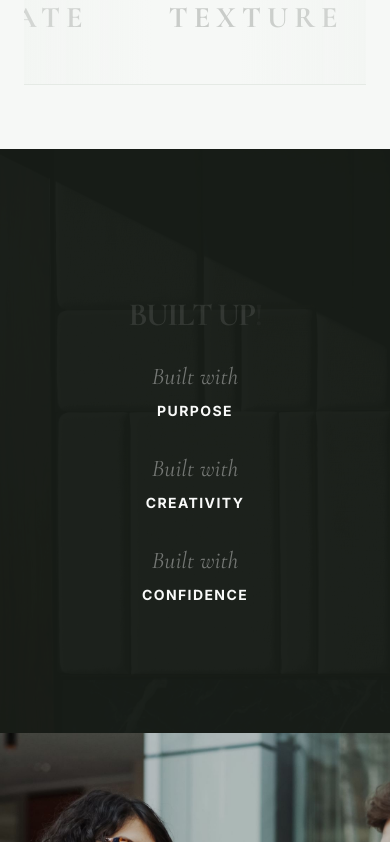
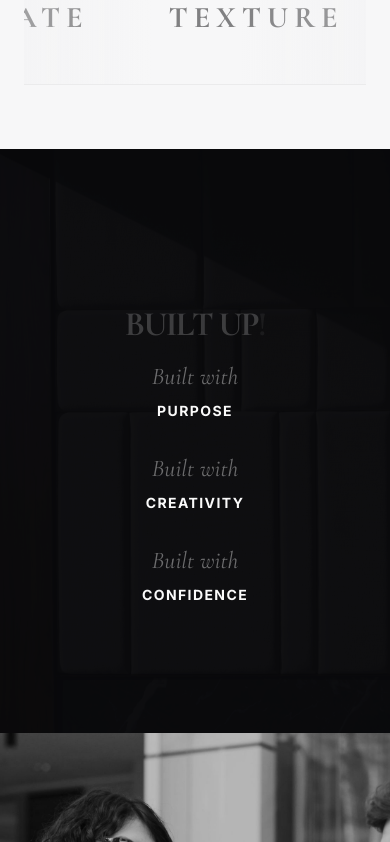
Before and after one commit to LucasMatthew1/Living-Stone-Resources--LLC, a React (Vite) app: page / in a window 390 px wide. Shown: the part 6953-7795 px from the top of the page. Built offline with nearby package versions, Linux system fonts and the light colour scheme.

Commit message:
Updated website theme to Noir

```diff
--- a/src/components/BrandStatement.tsx
+++ b/src/components/BrandStatement.tsx
@@ -24,20 +24,20 @@ export function BrandStatement() {
       gsap.fromTo(
         textRef.current,
         {
-          opacity: 0.1,
-          scale: 0.9,
-          y: 20,
+          opacity: 0.2,
+          scale: 0.95,
+          y: 30,
         },
         {
           opacity: 1,
           scale: 1,
           y: 0,
-          duration: 1,
-          ease: "power3.out",
+          duration: 1.2,
+          ease: "power2.out",
           scrollTrigger: {
             trigger: containerRef.current,
             start: "top 95%",
-            end: "bottom 20%",
+            end: "bottom 10%",
             scrub: 1,
           },
         }
--- a/src/components/ContactSections.tsx
+++ b/src/components/ContactSections.tsx
@@ -19,7 +19,7 @@ export function ContactCTA() {
         style={{ backgroundImage: `url('/assets/stone-texture.jpg')`, backgroundSize: 'cover' }}
       />
       {/* Readability Layer */}
-      <div className="absolute inset-0 bg-primary/40 pointer-events-none" />
+      <div className="absolute inset-0 bg-primary/60 pointer-events-none" />
 
       <Container className="relative z-10 text-center max-w-4xl">
         <motion.div
@@ -31,14 +31,14 @@ export function ContactCTA() {
           <h2 className="text-5xl md:text-7xl font-display font-bold mb-8 leading-tight">
             Ready to Get Built Up?
           </h2>
-          <p className="text-xl md:text-2xl font-display italic text-primary-foreground/70 mb-12 leading-relaxed">
+          <p className="text-xl md:text-2xl font-display italic text-primary-foreground/60 mb-12 leading-relaxed">
             Whether you're building a business, organizing your books, expressing your style, or exploring beauty solutions, Living Stone Resources is here to help.
           </p>
           <div className="flex flex-col sm:flex-row gap-6 justify-center">
-            <Button size="lg" className="bg-accent hover:bg-accent/90 text-accent-foreground h-14 px-10 text-sm uppercase tracking-widest font-bold" asChild>
+            <Button size="lg" className="bg-background text-foreground hover:bg-background/90 h-14 px-10 text-sm uppercase tracking-widest font-bold" asChild>
               <a href="/contact">Book a Session</a>
             </Button>
-            <Button variant="outline" size="lg" className="border-accent text-accent hover:bg-accent/5 h-14 px-10 text-sm uppercase tracking-widest font-bold" asChild>
+            <Button variant="outline" size="lg" className="border-primary-foreground text-primary-foreground hover:bg-primary-foreground/10 h-14 px-10 text-sm uppercase tracking-widest font-bold" asChild>
               <a href="/contact">Get in Touch</a>
             </Button>
           </div>
@@ -303,9 +303,9 @@ export function Footer() {
             />
           </a>
 
-          <div className="flex gap-8 text-sm font-sans font-bold uppercase tracking-widest text-foreground">
-            <a href="#" className="hover:text-accent transition-colors">Privacy Policy</a>
-            <a href="#" className="hover:text-accent transition-colors">Terms of Service</a>
+          <div className="flex gap-8 text-sm font-sans font-bold uppercase tracking-widest text-foreground/60">
+            <a href="#" className="hover:text-foreground transition-colors">Privacy Policy</a>
+            <a href="#" className="hover:text-foreground transition-colors">Terms of Service</a>
           </div>
 
           <p className="text-sm font-sans tracking-widest uppercase text-foreground/80">
--- a/src/components/EditorialSections.tsx
+++ b/src/components/EditorialSections.tsx
@@ -24,6 +24,7 @@ export function ClothingFeature() {
         const track = trackRef.current;
         if (!track) return;
 
+        // Add a buffer to prevent clipping off the left edge
         const distance = track.scrollWidth - window.innerWidth;
         gsap.to(track, {
           x: -distance,
@@ -49,16 +50,16 @@ export function ClothingFeature() {
     <section id="clothing" ref={horizontalRef} className="relative overflow-hidden bg-primary text-primary-foreground">
       <div
         ref={trackRef}
-        className="flex flex-col md:flex-row min-h-[100dvh] items-center px-6 md:px-[10vw] gap-12 md:gap-[10vw] w-full md:w-max py-24 md:py-0"
+        className="flex flex-col md:flex-row min-h-[100dvh] items-center px-12 md:px-[15vw] gap-12 md:gap-[15vw] w-full md:w-max py-24 md:py-0"
       >
         {/* Intro Slide */}
         <div className="flex-shrink-0 w-full md:w-[60vw] lg:w-[40vw] max-w-[calc(100vw-3rem)]">
-          <span className="text-background/80 text-xs font-sans font-bold tracking-[0.2em] uppercase mb-8 block">
+          <span className="text-primary-foreground/60 text-xs font-sans font-bold tracking-[0.2em] uppercase mb-8 block">
             Unique Woven Clothing
           </span>
           <h2 className="text-4xl md:text-7xl lg:text-8xl font-display font-bold mb-12 leading-[0.9]">
             Woven With <br />
-            <span className="italic font-normal serif text-background">Character.</span>
+            <span className="italic font-normal serif text-primary-foreground">Character.</span>
           </h2>
           <p className="text-lg md:text-xl text-primary-foreground/70 mb-12 leading-relaxed max-w-md">
             Discover unique woven clothing created for people who appreciate individuality, texture, craftsmanship, and style.
@@ -87,7 +88,7 @@ export function ClothingFeature() {
         </div>
 
         <div className="flex-shrink-0 w-full md:w-[60vw] md:pr-[10vw]">
-          <blockquote className="text-3xl md:text-4xl lg:text-5xl font-display italic leading-tight text-background">
+          <blockquote className="text-3xl md:text-4xl lg:text-5xl font-display italic leading-tight text-primary-foreground">
             "Clothing created for people who appreciate individuality and craftsmanship."
           </blockquote>
         </div>
--- a/src/components/FeatureSections.tsx
+++ b/src/components/FeatureSections.tsx
@@ -18,7 +18,7 @@ export function ConsultancyFeature() {
           <img
             src="/assets/business.jpg"
             alt="Professional Consultancy"
-            className="w-full h-full object-cover"
+            className="w-full h-full object-cover grayscale hover:grayscale-0 transition-all duration-1000"
           />
         </motion.div>
 
@@ -101,10 +101,10 @@ export function BookkeepingFeature() {
               <img
                 src="/assets/bookkeeping.jpg"
                 alt="Bookkeeping"
-                className="w-full h-full object-cover"
+                className="w-full h-full object-cover grayscale hover:grayscale-0 transition-all duration-1000"
               />
             </div>
-            {/* Decorative stone element */}
+            {/* Decorative element */}
             <div className="absolute -bottom-6 md:-bottom-10 -right-6 md:-right-10 w-32 md:w-48 h-32 md:h-48 bg-muted border border-border z-[-1]" />
           </motion.div>
         </div>
--- a/src/components/Header.tsx
+++ b/src/components/Header.tsx
@@ -52,7 +52,7 @@ export function Header() {
               {link.name}
             </a>
           ))}
-          <Button size="sm" className="bg-accent hover:bg-accent/90 text-accent-foreground uppercase tracking-widest text-[10px] px-6 h-10 font-bold">
+          <Button size="sm" className="bg-accent hover:bg-accent/90 text-accent-foreground uppercase tracking-widest text-xs px-6 h-10 font-bold">
             Consult Now
           </Button>
         </nav>
--- a/src/components/Services.tsx
+++ b/src/components/Services.tsx
@@ -45,10 +45,10 @@ const services = [
 
 export function Services() {
   return (
-    <Section id="services" className="bg-muted/50 border-y border-border/50">
+    <Section id="services" className="bg-muted/30 border-y border-border/50">
       <Container>
         <div className="mb-16 text-center">
-          <span className="text-secondary text-xs font-sans font-bold tracking-[0.2em] uppercase mb-4 block">
+          <span className="text-accent text-xs font-sans font-bold tracking-[0.2em] uppercase mb-4 block">
             Core Offerings
           </span>
           <h2 className="text-4xl md:text-5xl font-display font-bold">
@@ -80,7 +80,7 @@ export function Services() {
               </div>
 
               <div className="p-10 flex flex-col flex-grow">
-                <span className="text-primary text-xs font-sans font-bold tracking-[0.2em] mb-4">
+                <span className="text-accent text-xs font-sans font-bold tracking-[0.2em] mb-4">
                   {service.title}
                 </span>
                 <h3 className="text-2xl md:text-3xl font-display font-bold mb-6 group-hover:text-accent transition-colors">
--- a/src/components/Testimonials.tsx
+++ b/src/components/Testimonials.tsx
@@ -96,7 +96,7 @@ export function Testimonials() {
               {[...logos, ...logos, ...logos].map((logo, i) => (
                 <span
                   key={i}
-                  className="text-3xl md:text-5xl font-display font-bold text-foreground/20 uppercase tracking-[0.2em] select-none hover:text-accent transition-colors"
+                  className="text-3xl md:text-5xl font-display font-bold text-foreground/50 uppercase tracking-[0.2em] select-none hover:text-accent transition-colors"
                 >
                   {logo}
                 </span>
--- a/src/globals.css
+++ b/src/globals.css
@@ -7,33 +7,33 @@
     /* Neutral starting palette — intentionally uncommitted. Retune every token
        here to suit the brief (warm, cool, dark, high-contrast, playful...) rather
        than hardcoding hex values in components. */
-    --background: 120 10% 98%; /* Very faint greenish tint */
-    --foreground: 120 10% 10%; /* Very dark green/black */
+    --background: 240 5% 98%; /* Pure clean background */
+    --foreground: 240 10% 4%; /* Sharp ink black */
 
-    --card: 120 10% 98%;
-    --card-foreground: 120 10% 10%;
+    --card: 240 5% 98%;
+    --card-foreground: 240 10% 4%;
 
-    --popover: 120 10% 98%;
-    --popover-foreground: 120 10% 10%;
+    --popover: 240 5% 98%;
+    --popover-foreground: 240 10% 4%;
 
-    --primary: 120 10% 10%;
-    --primary-foreground: 120 10% 98%;
+    --primary: 240 10% 4%;
+    --primary-foreground: 240 5% 98%;
 
-    --secondary: 120 25% 30%;
-    --secondary-foreground: 120 10% 98%;
+    --secondary: 240 5% 90%;
+    --secondary-foreground: 240 10% 4%;
 
-    --muted: 120 10% 94%;
-    --muted-foreground: 120 10% 40%;
+    --muted: 240 5% 94%;
+    --muted-foreground: 240 5% 40%;
 
-    --accent: 120 25% 40%; /* Darker green for contrast */
-    --accent-foreground: 120 10% 98%;
+    --accent: 240 10% 4%; /* Monochromatic sharp accent */
+    --accent-foreground: 240 5% 98%;
 
-    --destructive: 0 72% 48%;
+    --destructive: 0 84% 60%;
     --destructive-foreground: 0 0% 98%;
 
-    --border: 120 10% 85%;
-    --input: 120 10% 85%;
-    --ring: 120 25% 40%;
+    --border: 240 5% 88%;
+    --input: 240 5% 88%;
+    --ring: 240 10% 4%;
 
     --radius: 0px;
 
@@ -116,11 +116,11 @@
 
 /* webura:design-tokens start — managed by design_token_apply; edit the values, keep the markers */
 :root {
-  --brand-primary: #1a1a1a;
-  --brand-accent: #60a060;
+  --brand-primary: #0a0a0a;
+  --brand-accent: #1a1a1a;
   --brand-radius-lg: 0px;
   --brand-shadow-card: 0 10px 30px rgb(0 0 0 / 0.08);
-  --brand-space-section-y: 4rem;
+  --brand-space-section-y: 6rem;
 }
 
 @media (prefers-color-scheme: dark) {
```
Also changed, not shown: .webura/app-memory.json, .webura/design-pipeline-state.json.
